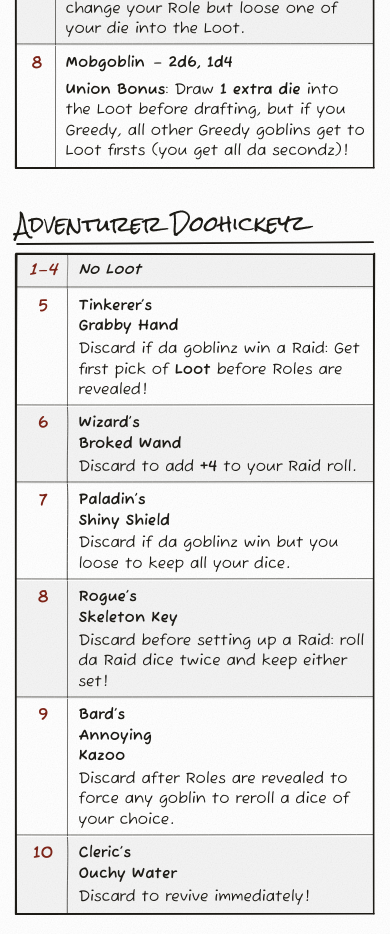
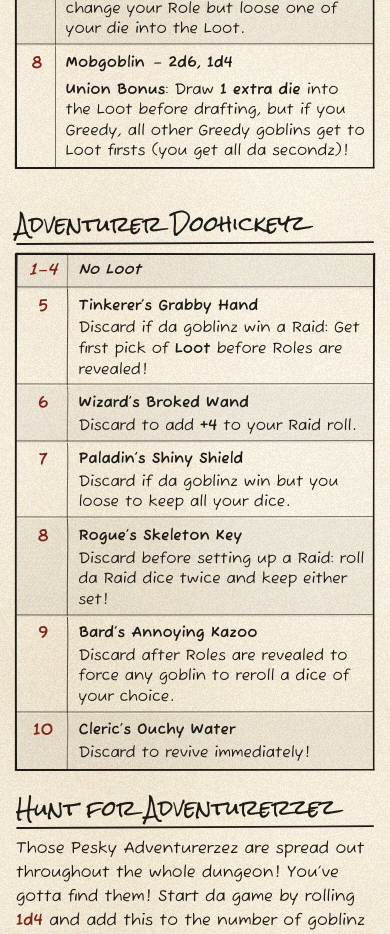
Before and after one commit to Snugug/play, a plain HTML site: page dice-goblinz/index.html in a window 390 px wide. Shown: the part 1189-2123 px from the top of the page. Drawn offline with Linux system fonts and the light colour scheme.

Commit message:
Web: pale CSS-only parchment background; fix phone card widths
- Parchment replaces the white sheet and SVG grain on screen: grain from
  sub-pixel radial rings (two centres chosen so no swirl forms), clouds
  from seamless blotches on prime-sized tiles, largest tiles strongest
  so no grid shows. Print is unchanged.
- Phone cards reset the desktop column widths, so item names no longer
  wrap in a narrow column.

```diff
--- a/dice-goblinz/web.css
+++ b/dice-goblinz/web.css
@@ -6,7 +6,10 @@
    ============================================================ */
 
 :root {
-  --paper: #fff;
+  /* Pale parchment. */
+  --paper: #f7eedb;
+  --stain: 150 110 50;
+  --glow: 255 253 245;
   --ink: #1d1b16;
   --blood: #7d2418;
   --wash: rgba(0, 0, 0, 0.045);
@@ -20,8 +23,36 @@
 
 * { box-sizing: border-box; }
 
+/* The parchment texture, all CSS gradients. Two parts:
+   - Grain: rings far thinner than a pixel, drawn from two centres well
+     off the page. The browser can't draw them cleanly, and the leftover
+     interference reads as fine grain with faint fibres. The two centres
+     and spacings were picked so their interference never forms a swirl.
+   - Clouds: soft light and dark blotches, each fading to nothing before
+     the edge of its tile so there are no seams. The tile sizes are all
+     prime, so the layers never line up the same way twice. Small tiles
+     are the faintest and the strongest blotches get tiles bigger than a
+     screen, so no grid of blotches ever shows. */
 html {
-  background: var(--paper);
+  background-color: var(--paper);
+  background-image:
+    repeating-radial-gradient(circle at -1300px -900px, rgb(var(--stain) / 0.08) 0 0.00031px, transparent 0 0.00067px),
+    repeating-radial-gradient(circle at -2300px 2700px, rgb(var(--glow) / 0.30) 0 0.00037px, transparent 0 0.00079px),
+    radial-gradient(closest-side, rgb(var(--stain) / 0.025), rgb(var(--stain) / 0.01) 55%, transparent),
+    radial-gradient(closest-side, rgb(var(--glow) / 0.3), rgb(var(--glow) / 0.12) 55%, transparent),
+    radial-gradient(closest-side, rgb(var(--stain) / 0.045), rgb(var(--stain) / 0.018) 55%, transparent),
+    radial-gradient(closest-side, rgb(var(--glow) / 0.45), rgb(var(--glow) / 0.18) 55%, transparent),
+    radial-gradient(closest-side, rgb(var(--stain) / 0.06), rgb(var(--stain) / 0.024) 55%, transparent),
+    radial-gradient(closest-side, rgb(var(--glow) / 0.4), rgb(var(--glow) / 0.16) 55%, transparent),
+    radial-gradient(closest-side, rgb(var(--stain) / 0.05), rgb(var(--stain) / 0.02) 55%, transparent);
+  background-size:
+    auto, auto,
+    241px 223px, 337px 359px, 523px 467px, 787px 853px,
+    1123px 1051px, 1531px 1433px, 1999px 1847px;
+  background-position:
+    0 0, 0 0,
+    0 0, 131px 67px, 311px 199px, 97px 421px,
+    613px 283px, 1009px 757px, 409px 1201px;
   color: var(--ink);
   -webkit-text-size-adjust: 100%;
   text-size-adjust: 100%;
@@ -37,21 +68,13 @@ svg.defs { position: absolute; width: 0; height: 0; }
   min-height: 100dvh;
   margin: 0 auto;
   padding: 1.6rem var(--gutter) 2.5rem;
-  background: var(--paper);
   font-family: var(--font-body), "Comic Sans MS", cursive;
   font-size: 1rem;
   line-height: 1.5;
 }
-.paper-grain {
-  position: absolute;
-  inset: 0;
-  pointer-events: none;
-  background: #fff;
-  filter: url(#grain);
-  opacity: 0.11;
-  mix-blend-mode: multiply;
-}
-.sheet > :not(.paper-grain) { position: relative; }
+/* On screen the parchment texture replaces the printed sheet's SVG grain. */
+.paper-grain { display: none; }
+.sheet > * { position: relative; }
 
 /* ---------- masthead ---------- */
 .masthead {
@@ -170,11 +193,13 @@ svg.defs { position: absolute; width: 0; height: 0; }
     grid-template-columns: 2.6rem auto 1fr;
   }
   .doohickeyz tr { grid-template-columns: 3.4rem 1fr; }
-  .tbl .c-roll { grid-row: span 2; width: auto; }
+  /* The desktop column widths don't apply to cards. */
+  .tbl :is(th, td) { width: auto; }
+  .tbl .c-roll { grid-row: span 2; }
   .tbl td:last-child { grid-column: 2 / -1; padding-top: 0; }
   .tbl td.c-name { padding-bottom: 0.15rem; }
-  .goblinz td.c-name { width: auto; padding-right: 0; }
-  .goblinz td.c-dice { width: auto; text-align: left; white-space: nowrap; }
+  .goblinz td.c-name { padding-right: 0; }
+  .goblinz td.c-dice { text-align: left; white-space: nowrap; }
   .goblinz td.c-dice::before {
     content: "\2013\00a0";
     content: "\2013\00a0" / "";
```
